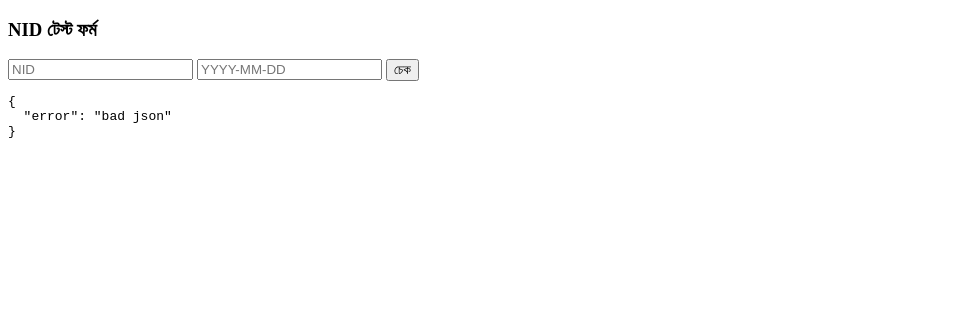
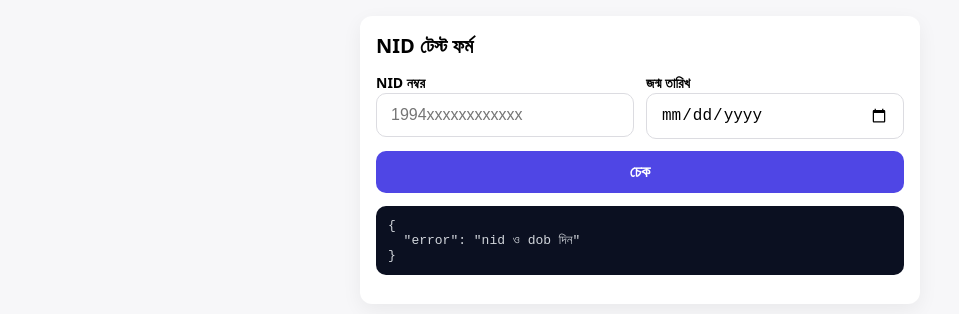
Before and after one commit to enoksha/infockbd, a website: page public/index.html in a window 1280 px wide. Both pictures are taken after a click on the button "চেক". Shown: the whole page, without its empty margins (0-959 px from the left). Drawn offline with Linux system fonts and the light colour scheme; no server answers.

Commit message:
Update index.html

```diff
--- a/public/index.html
+++ b/public/index.html
@@ -1,25 +1,108 @@
 <!doctype html>
 <html lang="bn">
-  <body>
-    <h3>NID টেস্ট ফর্ম</h3>
-    <input id="nid" placeholder="NID" />
-    <input id="dob" placeholder="YYYY-MM-DD" />
-    <button id="check">চেক</button>
-    <pre id="out"></pre>
+<head>
+  <meta charset="utf-8" />
+  <meta name="viewport" content="width=device-width, initial-scale=1" />
+  <title>NID টেস্ট ফর্ম</title>
+  <style>
+    :root { --gap: 12px; --radius: 12px; }
+    * { box-sizing: border-box; }
+    body {
+      font-family: system-ui, -apple-system, Segoe UI, Roboto, Arial, sans-serif;
+      margin: 0; padding: 16px;
+      background: #f7f7f9;
+    }
+    .card {
+      max-width: 560px; margin: 0 auto;
+      background: #fff; border-radius: var(--radius);
+      box-shadow: 0 6px 20px rgba(0,0,0,.06);
+      padding: 16px;
+    }
+    h1 { font-size: 20px; margin: 0 0 12px; }
+    .row { display: grid; gap: var(--gap); margin-bottom: var(--gap); }
+    @media (min-width: 480px) {
+      .row-2 { grid-template-columns: 1fr 1fr; }
+    }
+    label { font-weight: 600; font-size: 14px; }
+    input {
+      width: 100%; padding: 12px 14px; font-size: 16px;
+      border: 1px solid #dcdce1; border-radius: 10px; outline: none;
+    }
+    input:focus { border-color: #4f46e5; box-shadow: 0 0 0 3px rgba(79,70,229,.12); }
+    button {
+      width: 100%; padding: 12px 16px; font-size: 16px; font-weight: 700;
+      border: 0; border-radius: 10px; background: #4f46e5; color: white;
+    }
+    button:disabled { opacity: .6; }
+    .muted { color: #666; font-size: 13px; margin: 8px 0 0; }
+    pre {
+      background: #0b1021; color: #d1d5db; padding: 12px; border-radius: 10px;
+      overflow: auto; max-height: 50vh; font-size: 13px;
+    }
+    .spinner { display: none; margin: 6px 0 0; }
+    .show { display: inline-block; }
+  </style>
+</head>
+<body>
+  <div class="card">
+    <h1>NID টেস্ট ফর্ম</h1>
 
-    <script>
-      document.getElementById('check').onclick = async () => {
-        const nid = document.getElementById('nid').value.trim();
-        const dob = document.getElementById('dob').value.trim();
+    <div class="row row-2">
+      <div>
+        <label for="nid">NID নম্বর</label>
+        <input id="nid" inputmode="numeric" autocomplete="off" placeholder="1994xxxxxxxxxxxx" />
+      </div>
+      <div>
+        <label for="dob">জন্ম তারিখ</label>
+        <input id="dob" type="date" />
+      </div>
+    </div>
 
-        const res = await fetch('/api/check-nid', {
+    <button id="checkBtn">চেক</button>
+    <div class="muted"><span id="status"></span> <span id="spin" class="spinner">⏳</span></div>
+
+    <pre id="out">{ }</pre>
+  </div>
+
+  <script>
+    // ✅ আপনার ডিপ্লয় করা ব্যাকএন্ডের URL বসান:
+    const API_BASE = 'https://nid-check-demo.onrender.com'; // ← আপনারটা দিন
+
+    const $ = sel => document.querySelector(sel);
+    const out = $('#out'), status = $('#status'), spin = $('#spin'), btn = $('#checkBtn');
+
+    btn.onclick = async () => {
+      const nid = $('#nid').value.trim();
+      const dob = $('#dob').value.trim();
+      if (!nid || !dob) {
+        out.textContent = JSON.stringify({ error: 'nid ও dob দিন' }, null, 2);
+        return;
+      }
+
+      btn.disabled = true; spin.classList.add('show'); status.textContent = 'রিকোয়েস্ট পাঠানো হচ্ছে…';
+
+      try {
+        const res = await fetch(`${API_BASE}/api/check-nid`, {
           method: 'POST',
-          headers: {'Content-Type':'application/json'},
+          headers: { 'Content-Type': 'application/json' },
           body: JSON.stringify({ nid, dob })
         });
-        const data = await res.json().catch(()=>({error:'bad json'}));
-        document.getElementById('out').textContent = JSON.stringify(data, null, 2);
-      };
-    </script>
-  </body>
+
+        // HTTP স্টেটাস দেখাই
+        const text = await res.text();
+        let data;
+        try { data = JSON.parse(text); }
+        catch { data = { error: 'রেসপন্স JSON না', raw: text.slice(0, 500) }; }
+
+        out.textContent = JSON.stringify({ status: res.status, ok: res.ok, data }, null, 2);
+        status.textContent = res.ok ? 'সাকসেস' : 'ফেল হয়েছে';
+      } catch (e) {
+        out.textContent = JSON.stringify({ error: String(e) }, null, 2);
+        status.textContent = 'নেটওয়ার্ক/কনফিগ সমস্যা';
+      } finally {
+        btn.disabled = false; spin.classList.remove('show');
+      }
+    };
+  </script>
+</body>
 </html>
```
